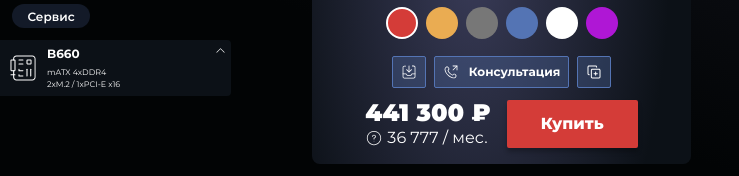
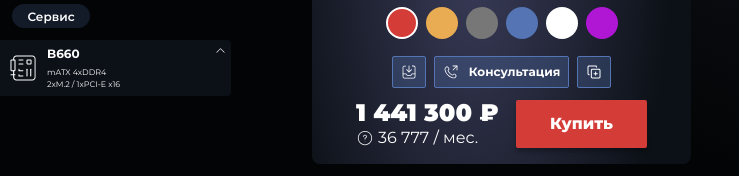
Before and after one commit to mazax1ct/dr-desktop_config_03_2022, a website: page src/index.html in a window 1280 px wide. Shown: the part 624-800 px from the top of the page, 541-1280 px from the left. Drawn offline with nearby package versions, Linux system fonts and the light colour scheme; files that its build step writes are made by us from their sources.

Commit message:
price-block fix min width

```diff
--- a/src/css/config/_card.scss
+++ b/src/css/config/_card.scss
@@ -366,29 +366,25 @@
         justify-content: center;
     }
 
-    &__price-block {
-        margin-right: 16px;
-        @media(min-width: $fhd) {
-            margin-right: 24px;
-        }
-        @media(min-width: $ufhd) {
-            margin-right: 40px;
-        }
-    }
+    &__price-block {}
 
     &__price {
         color: #fff;
         font-size: 24px;
         font-weight: 900;
         line-height: 1;
+        min-width: 160px;
         margin-top: 0;
         margin-bottom: 4px;
+        white-space: nowrap;
         @media(min-width: $fhd) {
             font-size: 32px;
+            min-width: 210px;
             margin-bottom: 8px;
         }
         @media(min-width: $ufhd) {
             font-size: 48px;
+            min-width: 316px;
         }
     }
 
--- a/src/template/config__image-block.html
+++ b/src/template/config__image-block.html
@@ -73,7 +73,7 @@
     </div>
     <div class="card__buy-block">
         <div class="card__price-block">
-            <p class="card__price">441 300 ₽</p>
+            <p class="card__price">1 441 300 ₽</p>
             <p class="card__credit">
                 <span class="info">
                     <button class="info__button" type="button">
```
Also changed, not shown: build/css/style.css, build/index.html.
